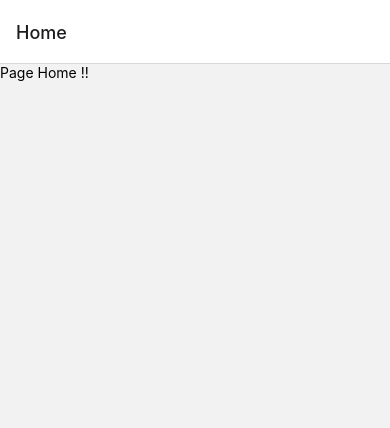
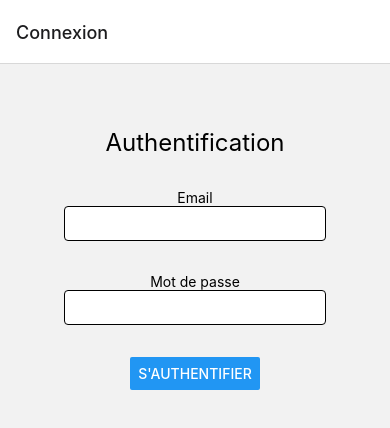
Before and after one commit to FlorianBorie/YoungNight, a React Native app: screen /Connexion in a window 390 px wide. Before the commit this address had no page. Shown: the top 428 px of the page. Built offline with nearby package versions, Linux system fonts and the light colour scheme.

Commit message:
start connexion page

```diff
--- a/App.js
+++ b/App.js
@@ -6,6 +6,7 @@ import { NavigationContainer } from '@react-navigation/native';
 import { createNativeStackNavigator } from '@react-navigation/native-stack';
 
 import Home from './Components/files/Home'
+import Connexion from './Components/files/Connexion';
 
 const Stack = createNativeStackNavigator();
 
@@ -13,7 +14,8 @@ function App() {
   return (
     <NavigationContainer>
       <Stack.Navigator>
-        <Stack.Screen name="Home" component={Home} />
+        {/* <Stack.Screen name="Home" component={Home} /> */}
+        <Stack.Screen name="Connexion" component={Connexion} />
       </Stack.Navigator>
     </NavigationContainer>
   );
--- /dev/null
+++ b/Components/files/Connexion.js
@@ -0,0 +1,62 @@
+import React, { useState } from "react";
+import {ActivityIndicator,Alert,Button,Text,TextInput,View} from "react-native";
+
+const rootStyle = {
+  display: "flex",
+  flexDirection: "column",
+  padding: 64,
+  alignItems: "center",
+};
+
+const inputStyle = {
+  borderWidth: 1,
+  borderRadius: 4,
+  padding: 8,
+  backgroundColor: "#fff",
+  width: "100%",
+  marginBottom: 32,
+};
+
+const Connexion = ({ setUser }) => {
+  const [email, setEmail] = useState("");
+  const [password, setPassword] = useState("");
+  const [loading, setLoading] = useState(false);
+
+  // const signIn = async () => {
+  //   setLoading(true);
+  //   try {
+  //     const user = await authHelper.signInOnFirebase(email, password);
+  //     await setUser(user);
+  //   } catch (err) {
+  //     Alert.alert("Erreur", err.message);
+  //   }
+  // };
+
+  return (
+    <View style={rootStyle}>
+      <Text style={{ fontSize: 24, marginBottom: 32 }}>
+        Authentification
+      </Text>
+      <Text>Email</Text>
+      <TextInput
+        style={inputStyle}
+        value={email}
+        onChangeText={(txt) => setEmail(txt)}
+      />
+      <Text>Mot de passe</Text>
+      <TextInput
+        style={inputStyle}
+        secureTextEntry
+        value={password}
+        onChangeText={(txt) => setPassword(txt)}
+      />
+      {loading ? (
+        <ActivityIndicator size={32} color="blue" />
+      ) : (
+        <Button title="S'authentifier" /* onPress={signIn} */ />
+      )}
+    </View>
+  );
+};
+
+export default Connexion;
```
